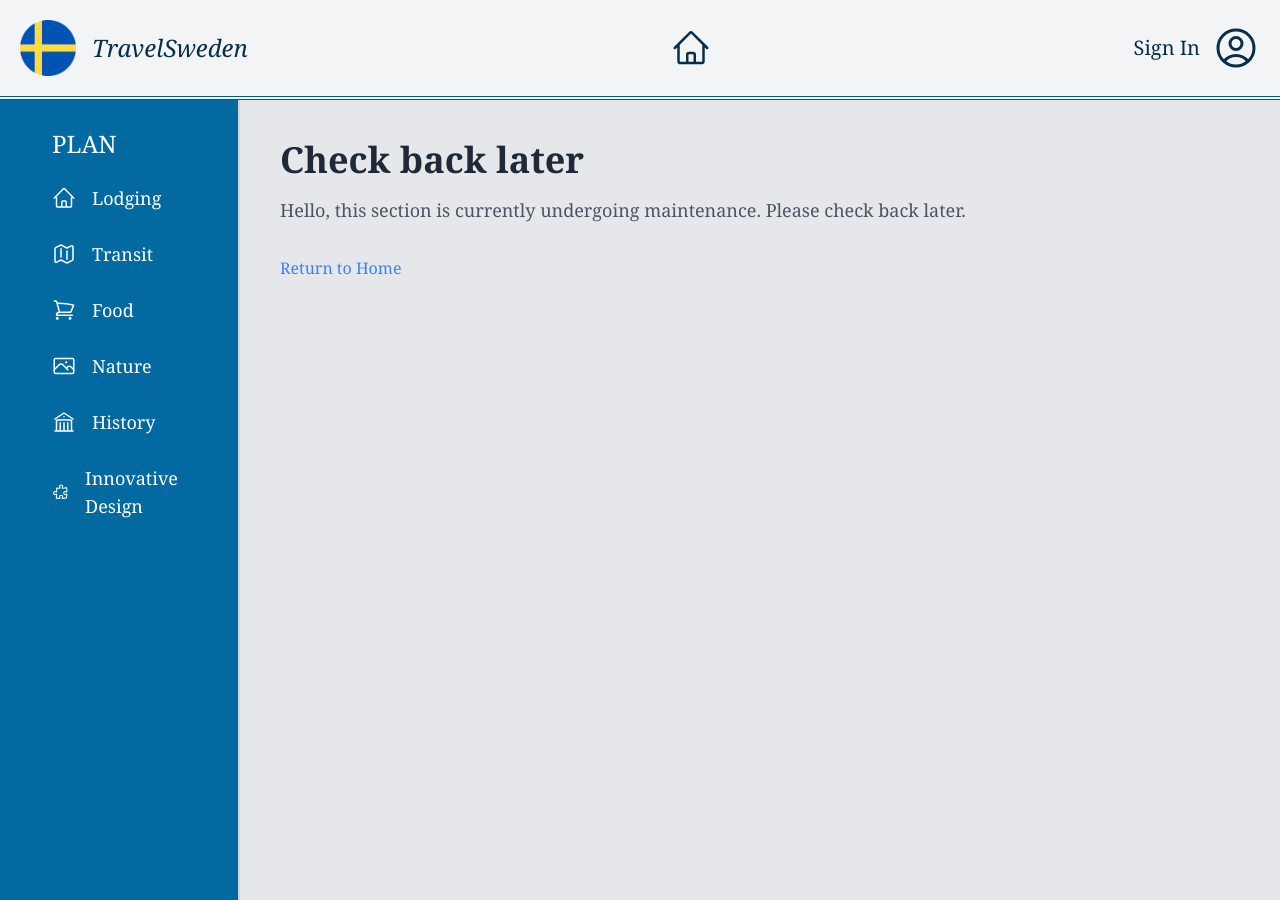
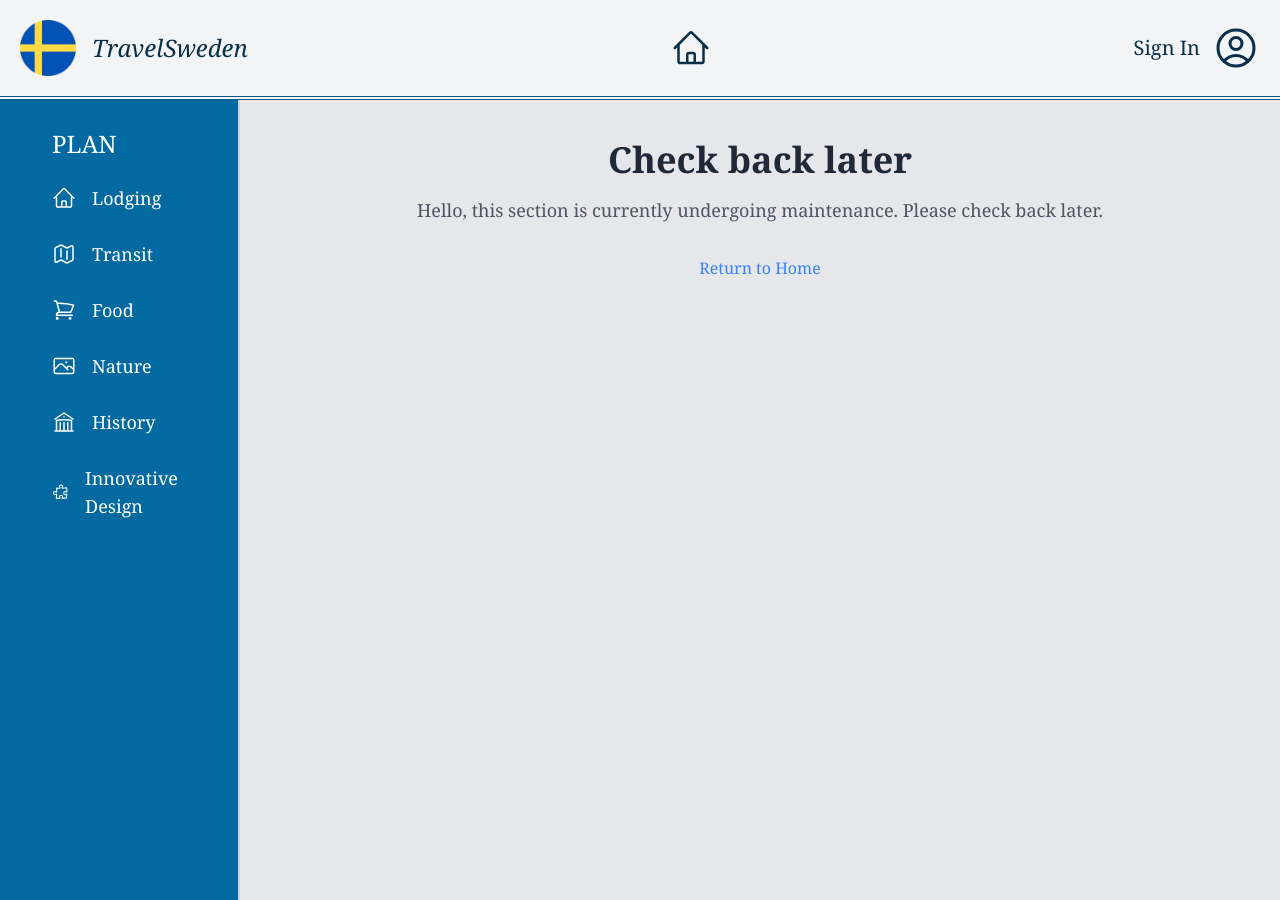
Before and after one commit to mylesfung/TravelSweden, a React (Create React App) app: page /pages/maintenance in a window 1280 px wide. Built offline with nearby package versions, Linux system fonts and the light colour scheme.

Commit message:
Center maintenance message

```diff
--- a/src/pages/Maintenance.js
+++ b/src/pages/Maintenance.js
@@ -1,6 +1,6 @@
 export function Maintenance() {
   return (
-    <div className="flex flex-col p-10 h-screen w-screen bg-gray-200">
+    <div className="flex flex-col p-10 text-center h-screen w-screen bg-gray-200">
       <h3 className="text-4xl font-bold text-gray-800 mb-4">Check back later</h3>
       <p className="text-lg text-gray-600 mb-8">Hello, this section is currently undergoing maintenance. Please check back later.</p>
       <a href="/" className="text-blue-500 hover:underline">Return to Home</a>
```
